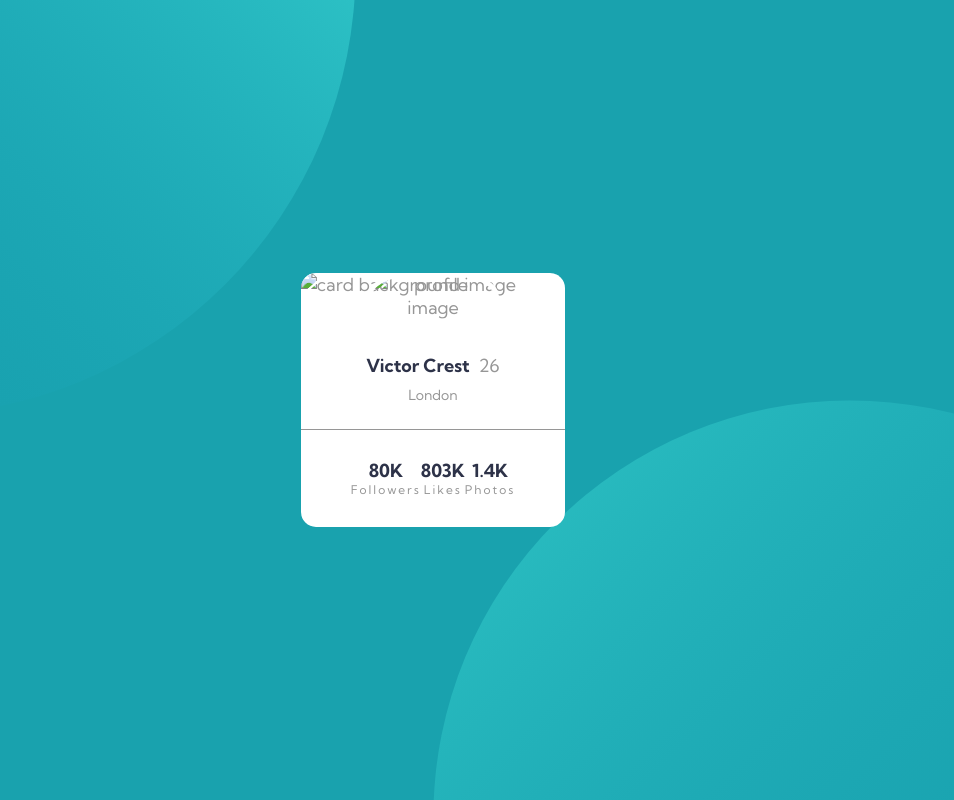
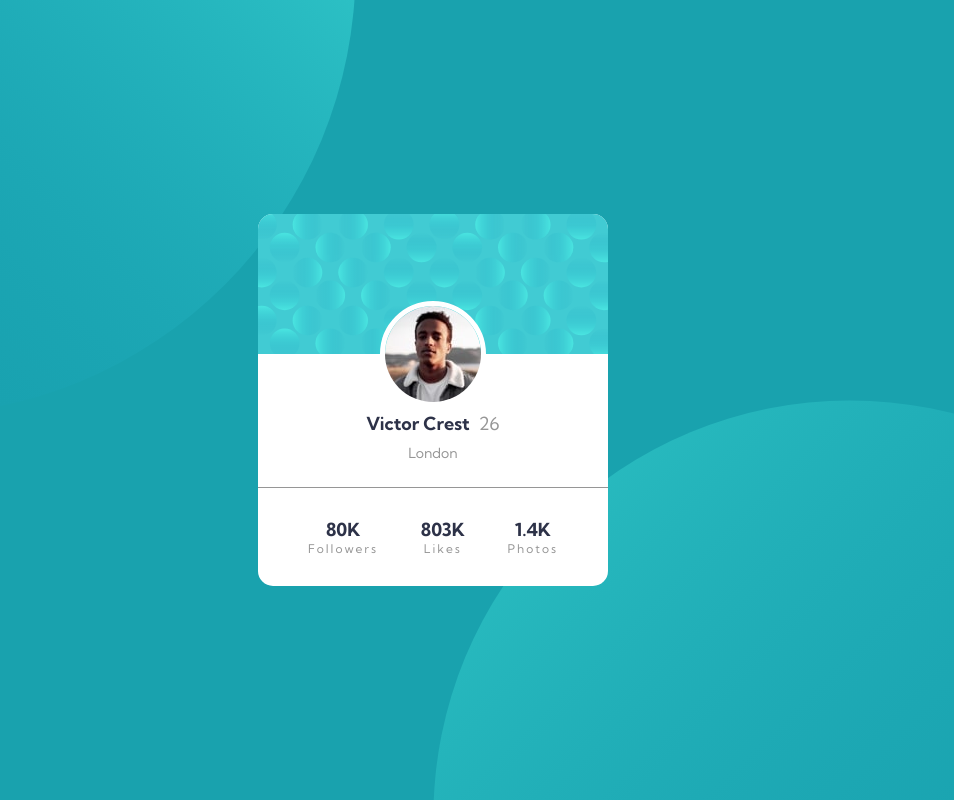
Before and after one commit to hubgan/profile-card, a plain HTML site: page index.html in a window 1280 px wide. Shown: the whole page, without its empty margins (207-1161 px from the left). Drawn offline with Linux system fonts and the light colour scheme; the site is published under a folder, as on GitHub Pages, so addresses that start at the root find nothing.

Commit message:
Fix not loading images problem

```diff
--- a/index.html
+++ b/index.html
@@ -17,9 +17,9 @@
 <body>
   <main>
     <div class="card">
-      <img src="/images/bg-pattern-card.svg" alt="card background image">
+      <img src="./images/bg-pattern-card.svg" alt="card background image">
       <div class="card--content">
-        <img class="image" src="/images/image-victor.jpg" alt="profile image">
+        <img class="image" src="./images/image-victor.jpg" alt="profile image">
         <h1>Victor Crest <span>26</span></h1>
         <p>London</p>
       </div>
```
